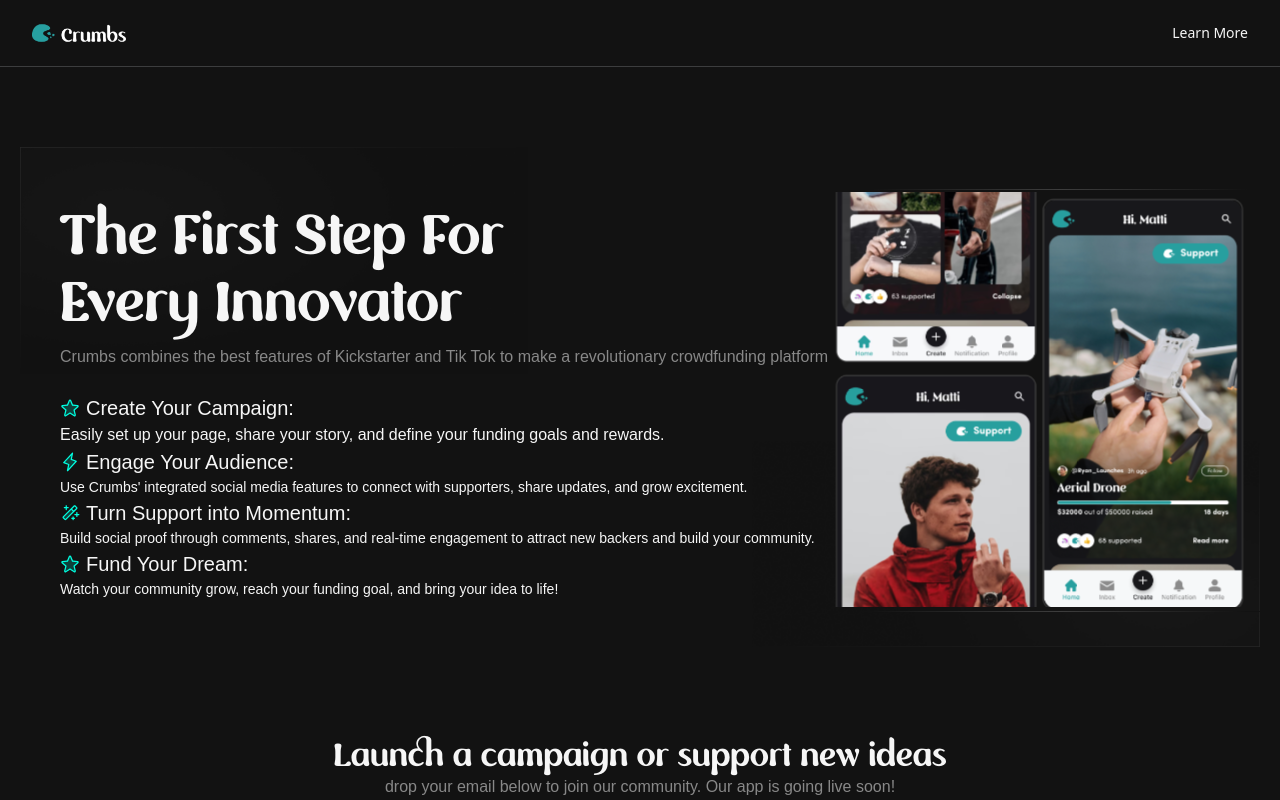
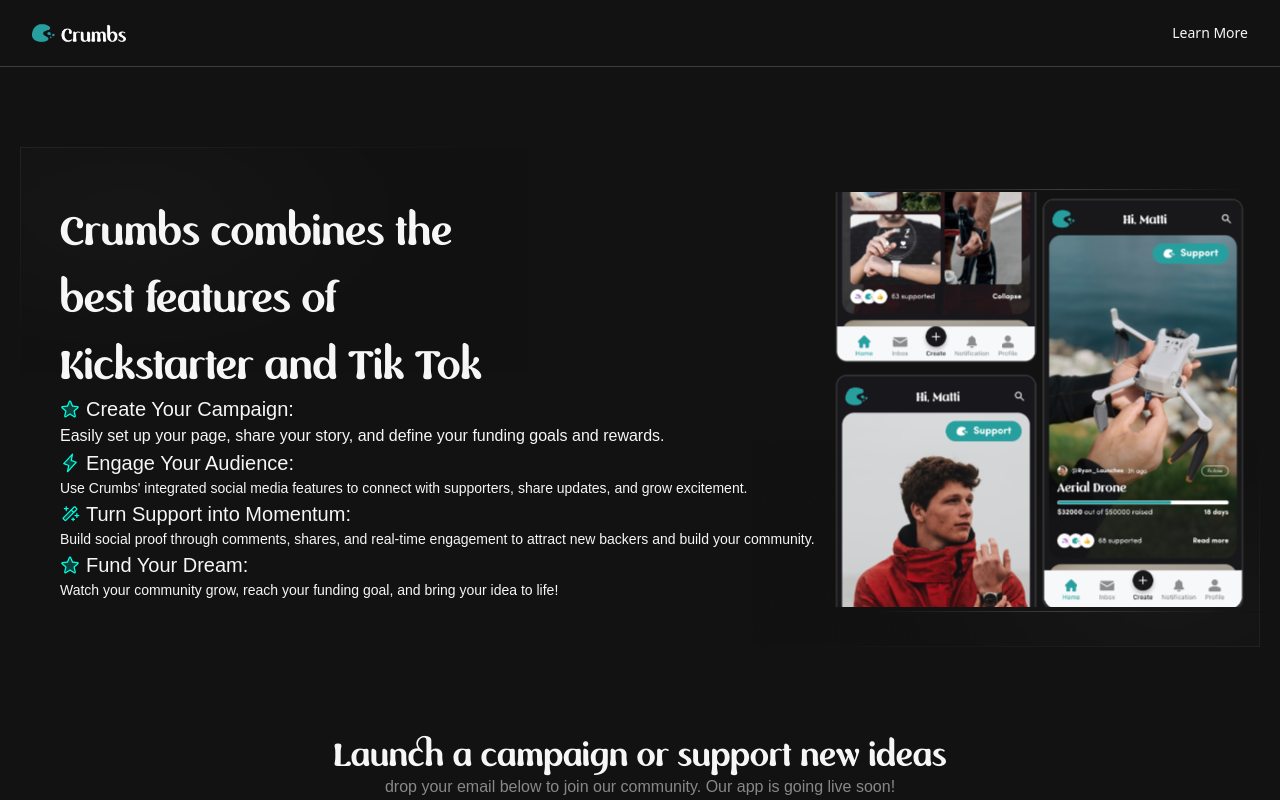
Before and after one commit to abdulrafay23butt/crumbs_Website, a Next.js app: page / in a window 1280 px wide. Shown: the top 800 px of the page. Built offline with nearby package versions, Linux system fonts and the light colour scheme; a web font is replaced by a local one.

Commit message:
changed header to 'Crumbs combines the best features of Kickstarter and Tik Tok'

```diff
--- a/src/components/Home/Hero/index.tsx
+++ b/src/components/Home/Hero/index.tsx
@@ -34,12 +34,9 @@
           />
           <div className="flex flex-wrap  items-center justify-between  z-10 h-full ">
             <div className="flex-col pl-10 mob:px-3 mob:py-4 relative z-10">
-              <h1 className="text-[56px] mob:text-[50px] font-foghe font-normal text-graish max-w-[459px] leading-[67.2px] mob:leading-[60.2px]">
-                The First Step For Every Innovator
+              <h1 className="text-[40px] mob:text-[50px] font-foghe font-normal text-graish max-w-[459px] leading-[67.2px] mob:leading-[60.2px]">
+              Crumbs combines the best features of Kickstarter and Tik Tok
               </h1>
-              <p className="text-[16px] font-sofiapro font-normal text-[#888888]  mt-4 mb-6">
-              Crumbs combines the best features of Kickstarter and Tik Tok to make a revolutionary crowdfunding platform
-              </p>
               <div className="flex gap-[6px]">
                 <Image src={star} alt="star" width={20} height={20} />
                 <p className="text-[20px] font-sofiapro font-normal text-[#F6F6F6]  ">
```
Also changed, not shown: 1 other file (tests, documents, lock files or other folders).
